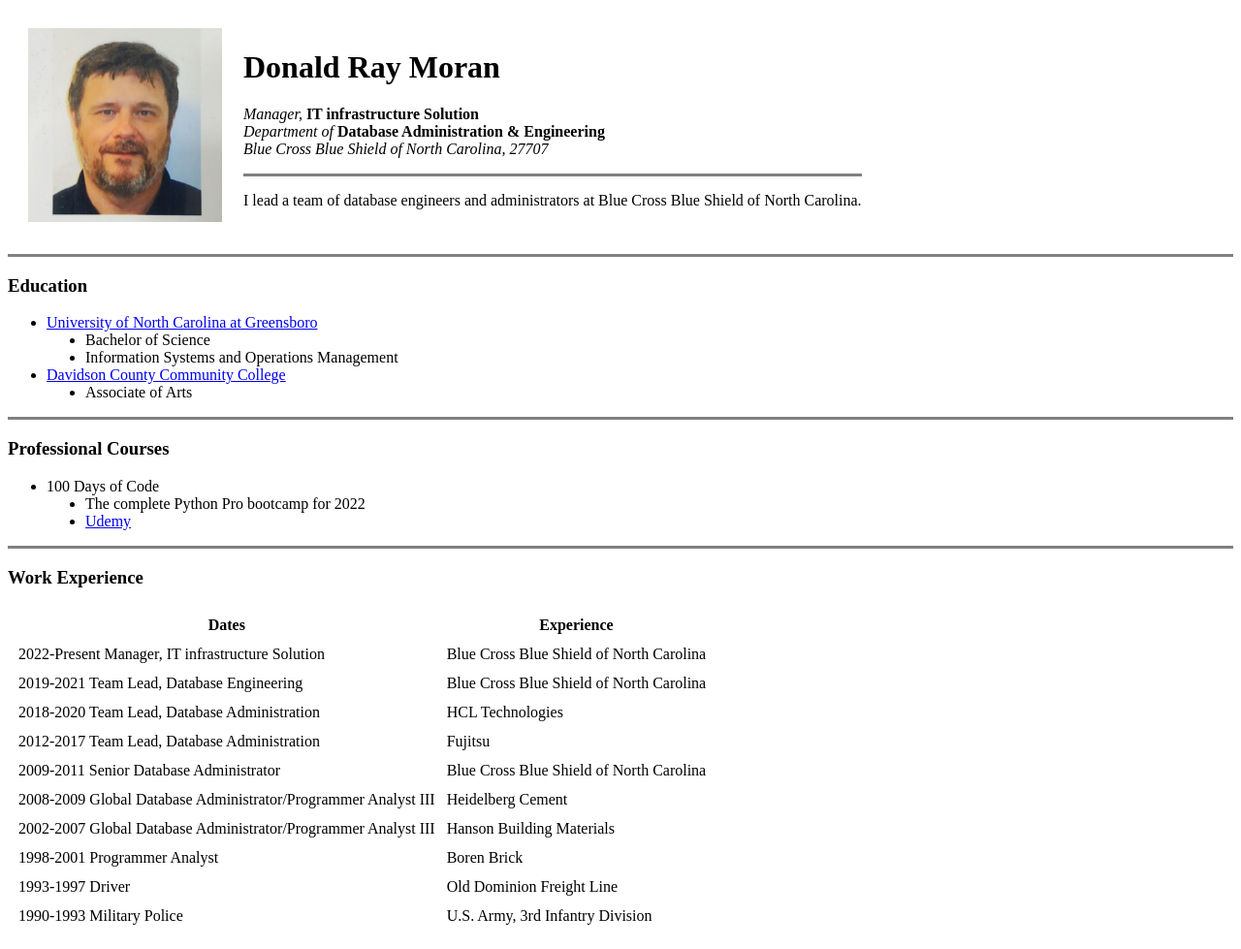
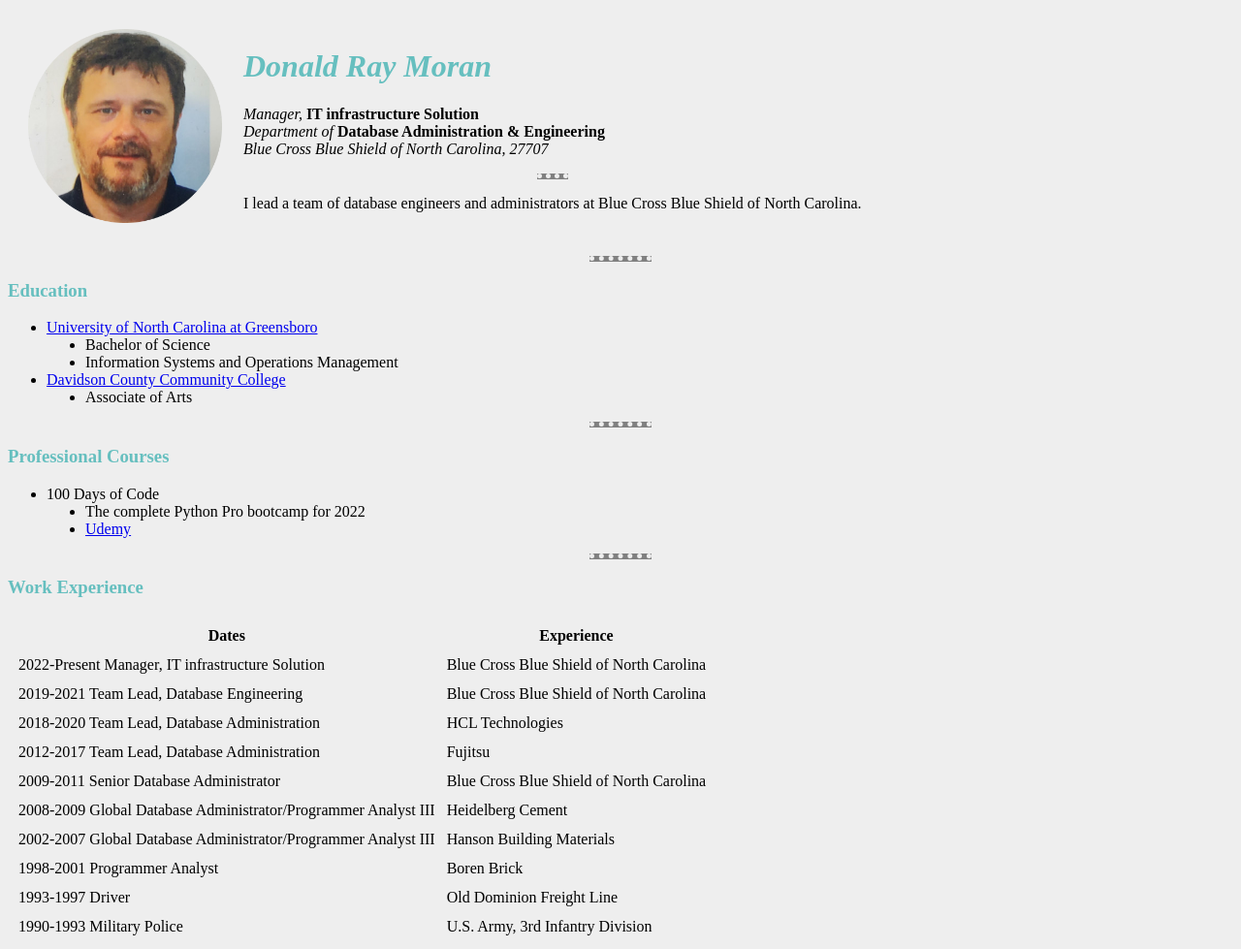
Before and after one commit to DonaldMoran/cv, a plain HTML site: page index.html in a window 1280 px wide. Shown: the top 979 px of the page at 97% size. Drawn offline with Linux system fonts and the light colour scheme; files that its build step writes are made by us from their sources.

Commit message:
20220103_1

```diff
--- a/index.html
+++ b/index.html
@@ -2,13 +2,16 @@
 <html>
 <head>
     <meta charset="utf-8">
+    <link rel="stylesheet" href="css/styles.css">
     <title>🧮 Donald Moran's Personal Site. </title>
+
 </head>
 <body>
+
     <table cellspacing="20">
         <tr>
             <td>
-                <img width="200" src="images/img.png" height="200" alt="Don Moran's profile picture" id="ember51" class="profile-photo-edit__preview ember-view">
+                <img width="200" src="images/img-modified.png" height="200" alt="Don Moran's profile picture" id="ember51" class="profile-photo-edit__preview ember-view">
             </td>
             <td>
                 <h1>Donald Ray Moran<br></h1>
@@ -105,13 +108,13 @@
                     Oracle Administration
                 </td>
                 <td>
-                    ☆☆☆☆☆
+                    ⭐⭐⭐⭐⭐
                 </td>
                 <td>
                     Oracle High Availibility (Data Guard, Logical and physical standby's)
                 </td>
                 <td>
-                    ☆☆☆☆☆
+                    ⭐⭐⭐⭐⭐
                 </td>
             </tr>
             <tr>
@@ -119,13 +122,13 @@
                     JAVA
                 </td>
                 <td>
-                    ☆☆☆☆☆
+                    ⭐⭐⭐⭐⭐
                 </td>
                 <td>
                     Python
                 </td>
                 <td>
-                    ☆☆☆☆☆
+                    ⭐⭐⭐⭐⭐
                 </td>
             </tr>
                         <tr>
@@ -133,13 +136,13 @@
                     Assembly
                 </td>
                 <td>
-                    ☆☆☆☆☆
+                    ⭐⭐⭐⭐⭐
                 </td>
                 <td>
                     C / C++
                 </td>
                 <td>
-                    ☆☆☆☆☆
+                    ⭐⭐⭐⭐⭐
                 </td>
             </tr>
     </table>
--- /dev/null
+++ b/styles.css
@@ -0,0 +1,17 @@
+body{
+    background-color: #EEEEEE;
+}
+hr{
+    border-style: none;
+    border-top-style: dotted;
+    border-color: #EEEEEE;
+    border-width: 5px;
+    width: 5%;
+}
+h1{
+    color: #66BFBF;
+    font-style: oblique;
+}
+h3{
+    color: #66BFBF;
+}
```
Also changed, not shown: boiler_plate.html (+1 -0 lines), contactme.html (+1 -0 lines), hobbies.html (+1 -0 lines), images/img-modified.png (added).
